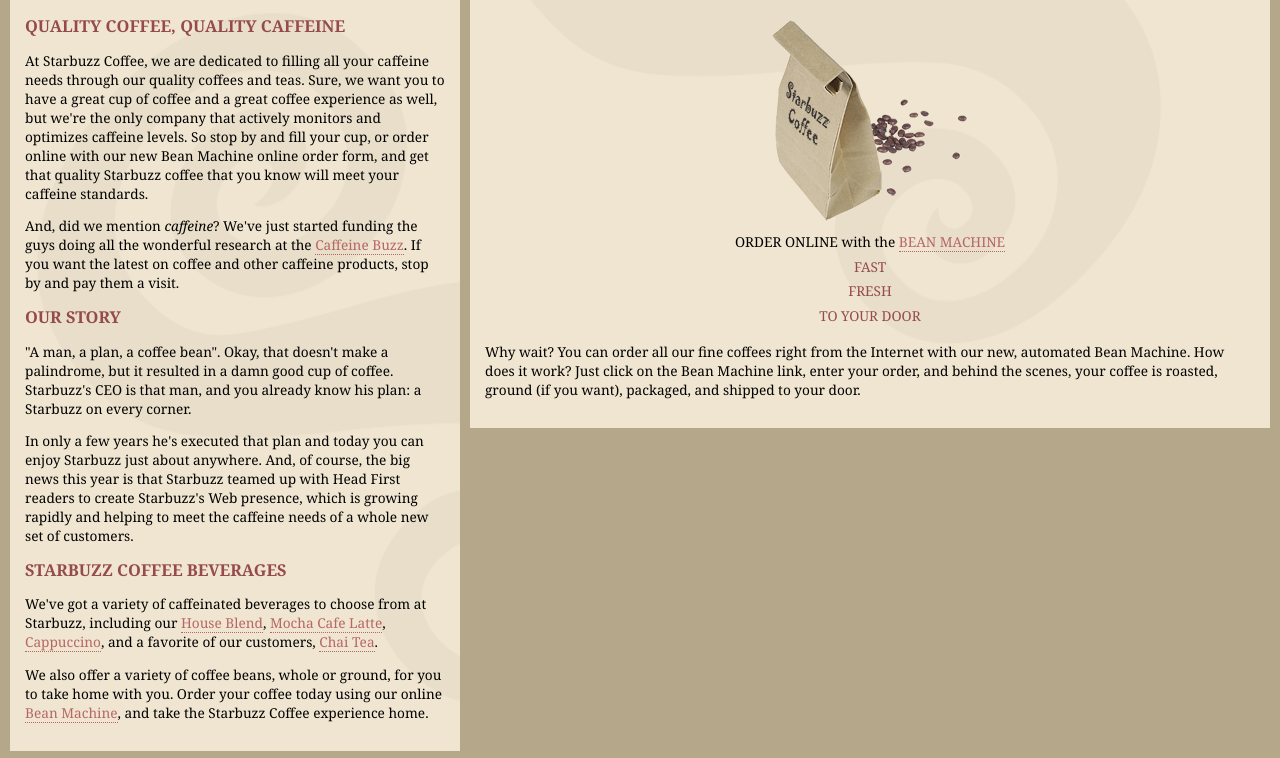
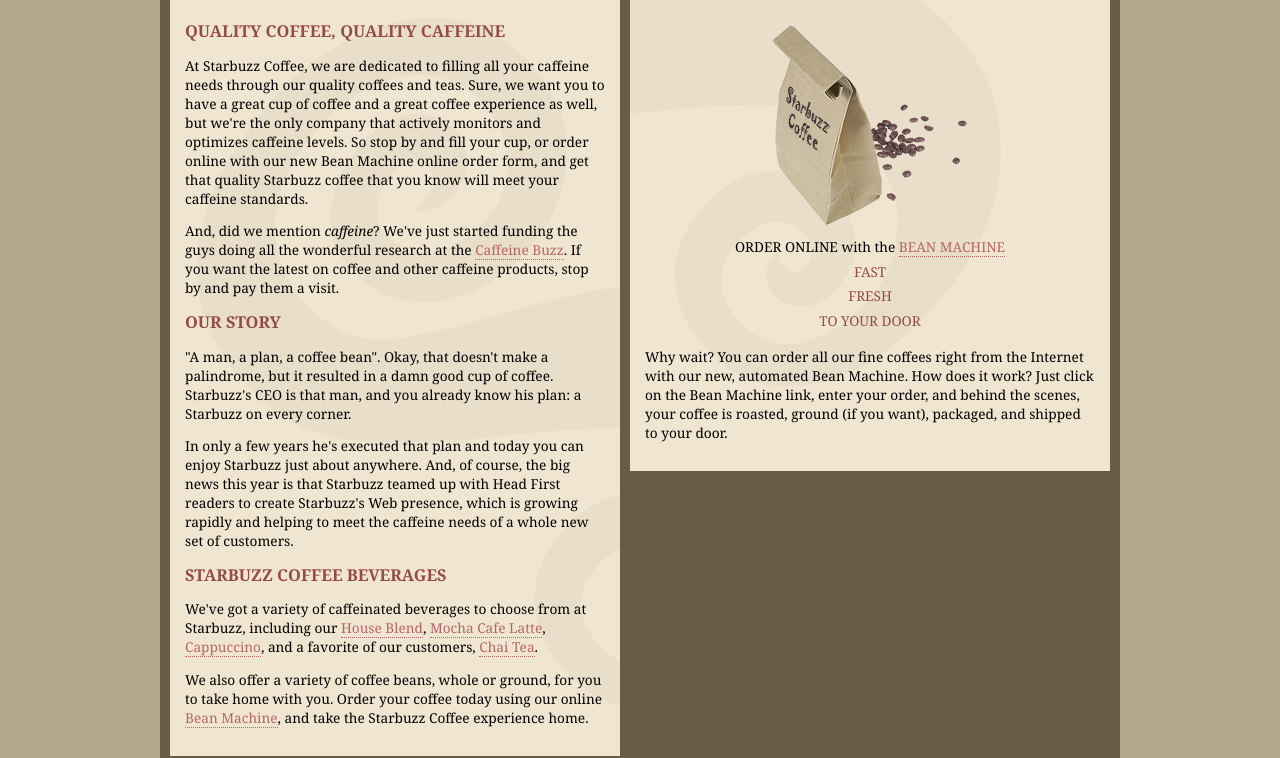
Before and after one commit to Zengxubin/School-starbuzz, a plain HTML site: page index.html in a window 1280 px wide. Shown: the part 139-897 px from the top of the page. Drawn offline with Linux system fonts and the light colour scheme.

```diff
--- a/index.html
+++ b/index.html
@@ -7,6 +7,7 @@
   </head>
 
   <body>
+    <div id="allcontent">
     <div id="header">
       <img src="images/header.gif" alt="Starbuzz Coffee header image">
     </div>
@@ -86,6 +87,6 @@
       All trademarks and registered trademarks appearing on
       this site are the property of their respective owners.
     </div>
-
+    </div>
   </body>
 </html>
--- a/starbuzz.css
+++ b/starbuzz.css
@@ -59,3 +59,11 @@
   text-decoration:  none;
   border-bottom:    thin dotted #675c47;
 }
+#allcontent {
+  width: 960px;
+  padding-top: 5px;
+  padding-bottom: 5px;
+  background-color: #675c47;
+  margin-left: auto;
+  margin-right: auto;
+}
```
